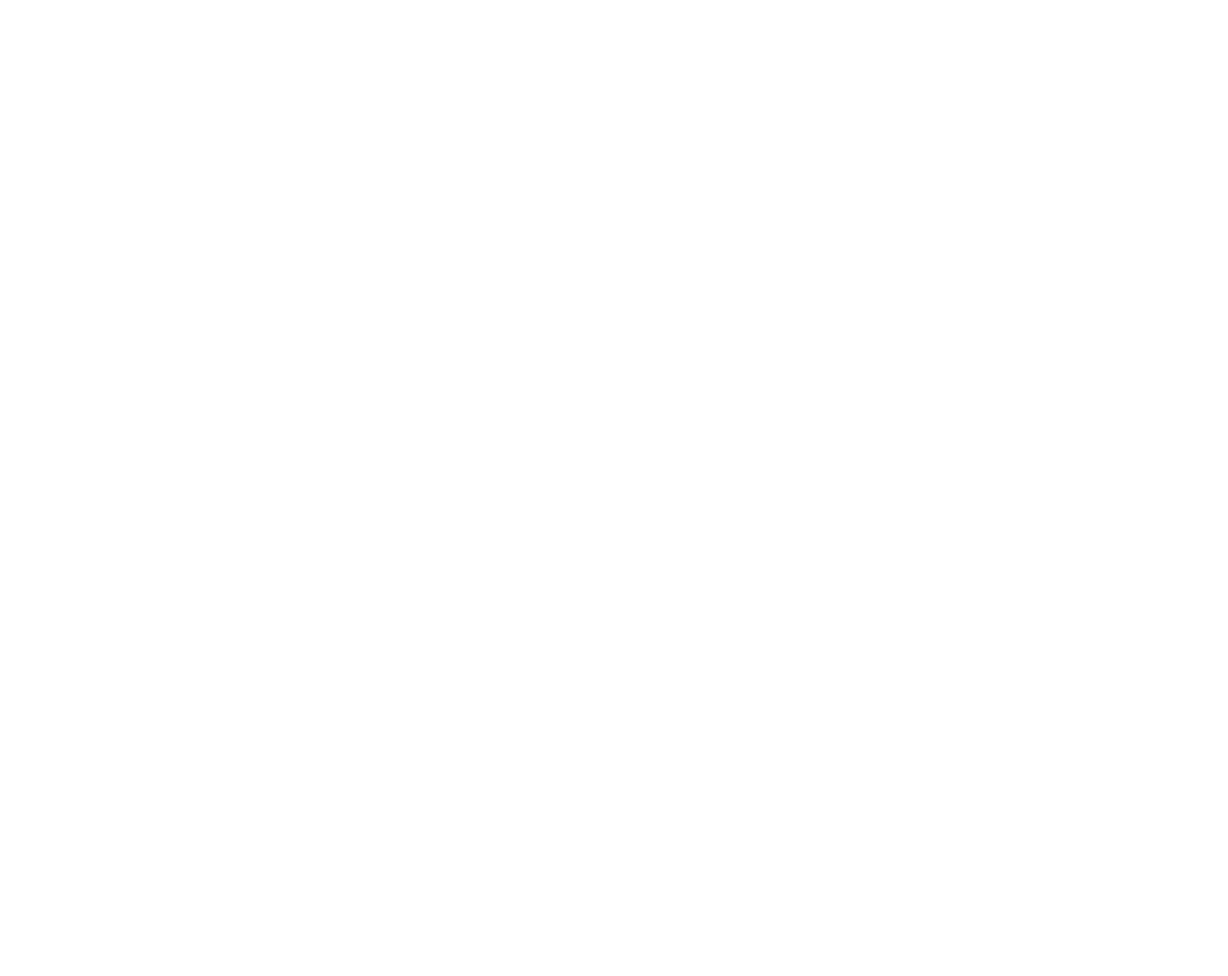
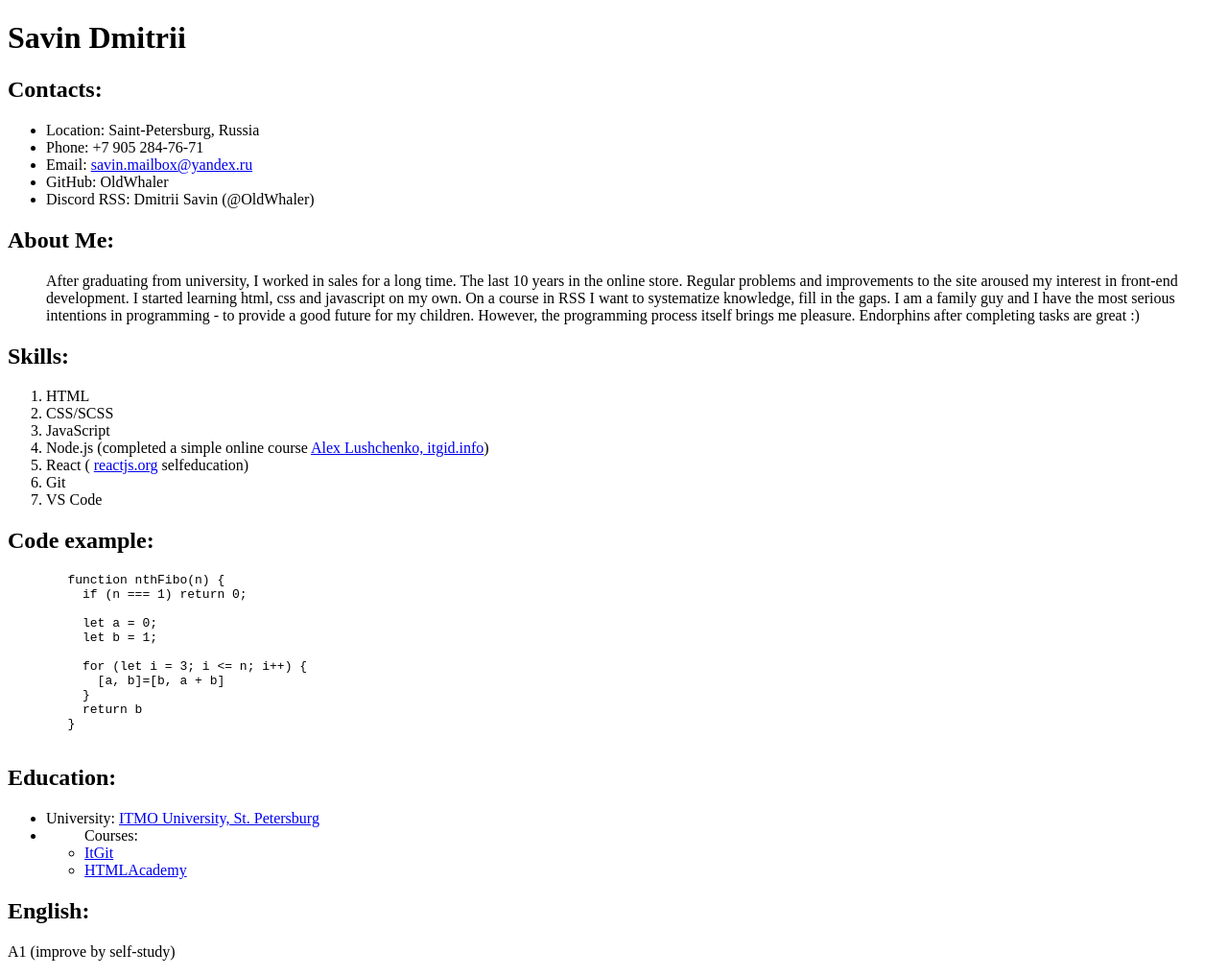
Before and after one commit to OldWhaler/rsschool-cv, a plain HTML site: page index.html in a window 1280 px wide. Shown: the whole page at 96% size. Before the commit the page ends 800 px from the top, so only its background shows below. Drawn offline with Linux system fonts and the light colour scheme.

Commit message:
feat: add content in html

```diff
--- a/index.html
+++ b/index.html
@@ -9,6 +9,70 @@
 </head>
 
 <body>
+  <h1>Savin Dmitrii</h1>
+
+  <h2>Contacts:</h2>
+  <ul>
+    <li>Location: Saint-Petersburg, Russia</li>
+    <li>Phone: +7 905 284-76-71</li>
+    <li>Email: <a href="mailto:savin.mailbox@yandex.ru">savin.mailbox@yandex.ru</a></li>
+    <li>GitHub: OldWhaler</li>
+    <li>Discord RSS: Dmitrii Savin (@OldWhaler)</li>
+  </ul>
+
+  <h2>About Me:</h2>
+  <p>
+  <blockquote>
+    After graduating from university, I worked in sales for a long time. The last 10 years in the online store. Regular
+    problems and improvements to the site aroused my interest in front-end development. I started learning html, css and
+    javascript on my own. On a course in RSS I want to systematize knowledge, fill in the gaps. I am a family guy and I
+    have the most serious intentions in programming - to provide a good future for my children. However, the programming
+    process itself brings me pleasure. Endorphins after completing tasks are great :)
+  </blockquote>
+  </p>
+
+  <h2>Skills:</h2>
+  <ol>
+    <li>HTML</li>
+    <li>CSS/SCSS</li>
+    <li>JavaScript</li>
+    <li>Node.js (completed a simple online course <a href="https://itgid.info/">Alex Lushchenko, itgid.info</a>)
+    </li>
+    <li>React ( <a href="https://ru.reactjs.org/docs/getting-started.html">reactjs.org</a> selfeducation)</li>
+    <li>Git</li>
+    <li>VS Code</li>
+  </ol>
+
+  <h2>Code example:</h2>
+  <p>
+  <pre>
+        function nthFibo(n) {
+          if (n === 1) return 0;
+
+          let a = 0;
+          let b = 1;
+
+          for (let i = 3; i <= n; i++) {
+            [a, b]=[b, a + b]
+          }
+          return b
+        }
+      </pre>
+  </p>
+
+  <h2>Education:</h2>
+  <ul>
+    <li>University: <a href="(https://itmo.ru/">ITMO University, St. Petersburg</a></li>
+    <li>
+      <ul>Courses:
+        <li><a href="https://itgid.info/">ItGit</a></li>
+        <li><a href="https://htmlacademy.ru/">HTMLAcademy</a></li>
+      </ul>
+    </li>
+  </ul>
+
+  <h2>English:</h2>
+  <p>A1 (improve by self-study)</p>
 
 </body>
 
```
